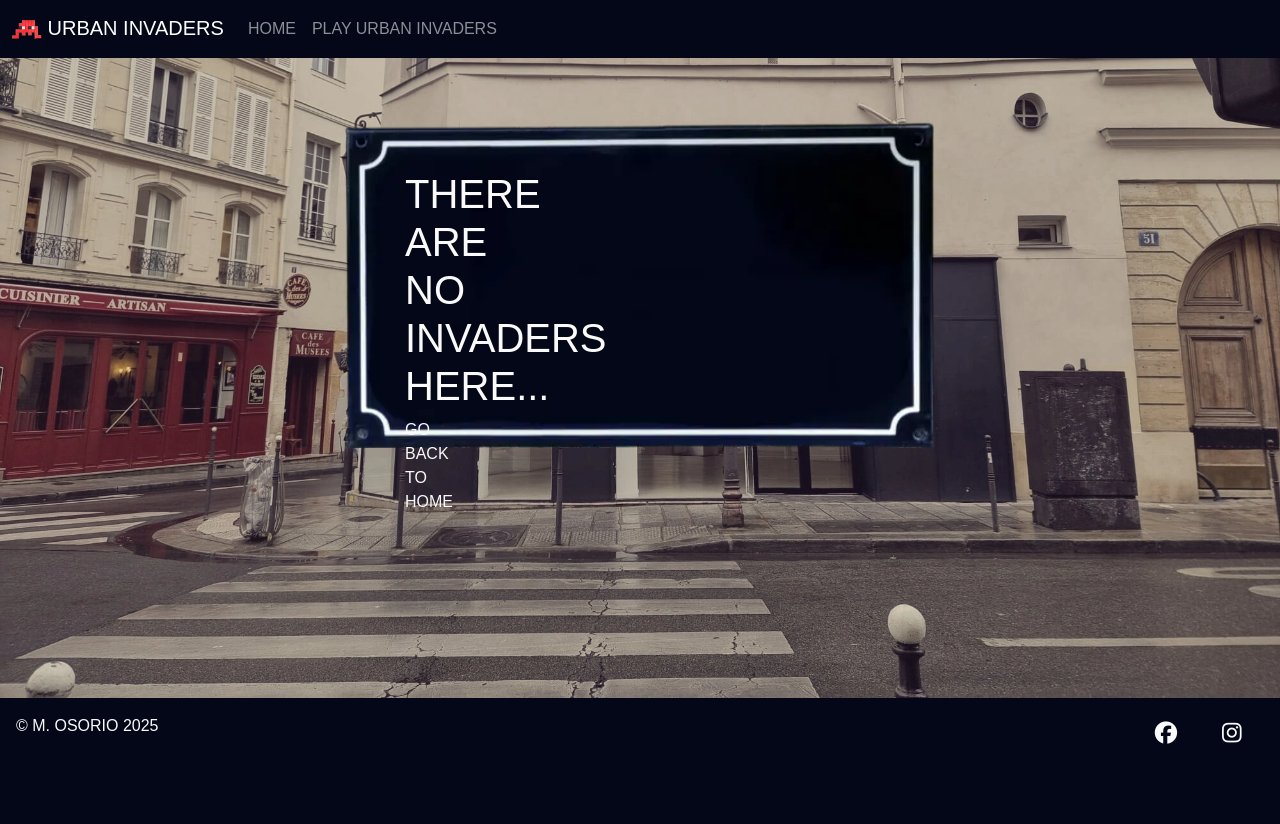
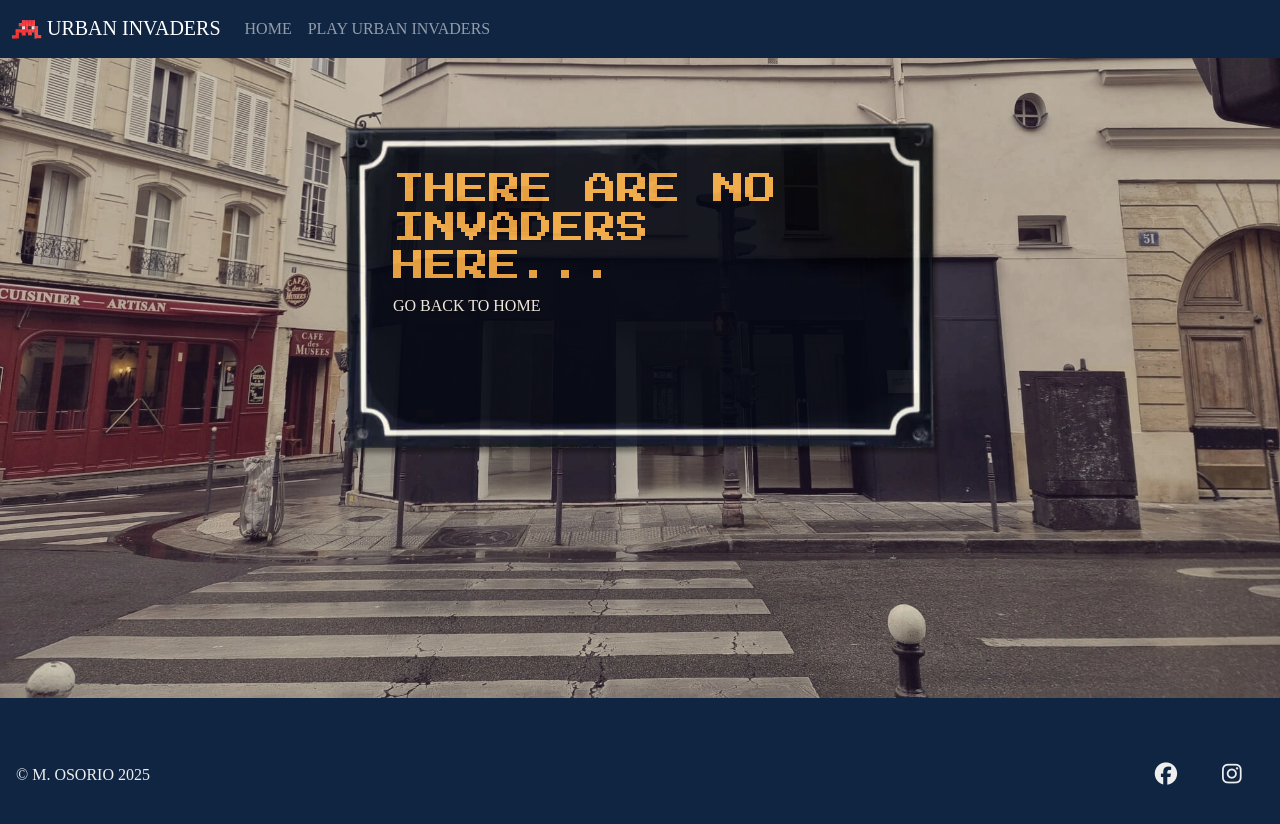
Before and after one commit to osoriomica/invaders, a plain HTML site: page 404.html in a window 1280 px wide. After the commit the page ends 802 px from the top, so only its background shows below. Drawn offline with nearby package versions, Linux system fonts and the light colour scheme; a web font is replaced by a local one.

Commit message:
Fix: edit background image to not bleed over footer area

```diff
--- a/404.html
+++ b/404.html
@@ -43,11 +43,9 @@
     </header>
     <main>
         <div class="container">
-            <div class="row main-text-bg">
-                <div class="col col-md-2 main-text">
-                    <h1>There are no invaders here...</h1>
-                    <a href="index.html" aria-label="link to homepage">Go back to home</a>
-                </div>
+            <div class="main-text">
+                <h1>There are no invaders here...</h1>
+                <a href="index.html" aria-label="link to homepage">Go back to home</a>
             </div>
         </div>
     </main>
--- a/assets/css/style.css
+++ b/assets/css/style.css
@@ -1,14 +1,25 @@
 /* Google Fonts */
-@import url('https://fonts.googleapis.com/css2?family=Jersey+15&display=swap');
+@import url('https://fonts.googleapis.com/css2?family=Jersey+15&family=Press+Start+2P&display=swap');
 
 /* css variables using var() - https://www.w3schools.com/css/css3_variables.asp */
-:root{
---bg-dark: #030717; /* dark blue */
---bg-light:;
---light-text: #fafafa; /*off white*/
---dark-text:;
+:root {
+    --bg-dark: #102542ff;
+    /* dark blue */
+    --bg-light: #FF9F1C;
+    /*yellow*/
+    --light-text: #eeeeee;
+    /*antiflash white*/
+    --dark-text: ;
+    --highlight: #f82d32;
+    /*red*/
 }
 
+/* CSS HEX */
+/* --imperial-red: #f82d32ff;
+--chocolate-cosmos: #540b0eff;
+--orange-peel: #ff9f1cff;
+--oxford-blue: #102542ff;
+--antiflash-white: #eeeeeeff; */
 
 /* Override default styles */
 * {
@@ -36,9 +47,18 @@ header {
 body {
     display: flex;
     flex-direction: column;
-    font-family: "Jersey 15", sans-serif;
+    font-family: 'Jersey 15', serif;
     text-transform: uppercase;
     background-color: var(--bg-dark);
+}
+
+h1,
+h2,
+h3 {
+    color: var(--bg-light);
+    font-family: 'Press Start 2P', serif;
+    /* Calc() function picked from Inspect element values and edited for intended look */
+    font-size: calc(1rem + 1.25vw);
 }
 
 /* Header - styles */
@@ -49,7 +69,7 @@ nav {
     margin-right: auto;
 }
 
-.navbar-toggler{
+.navbar-toggler {
     border: none;
 }
 
@@ -62,26 +82,38 @@ main {
     max-width: 1800px;
     margin-left: auto;
     margin-right: auto;
+    z-index: 2;
 }
+
 /* main - homepage */
 
-.main-text-bg{
-    padding: 2rem;
-    margin: 2rem auto;
+.main-text {
+    padding: 2.4rem 2rem;
+    margin: 1rem auto 0;
     width: 100%;
-    height: 100vh;
+    height: 85vh;
     max-width: 300px;
     /* background image */
-    background-image: url(../media/6x4-road-sign.png);
+    background-image: url(../media/6x4-road-sign.svg);
     background-repeat: no-repeat;
     background-size: contain;
+    filter: sepia(30%) drop-shadow(3px 5px 2px rgb(0 0 0 / 0.4)) opacity(90%);
+    /* filter functions on w3schools: https://www.w3schools.com/cssref/css3_pr_filter.php */
 }
 
+.main-text>p,
+h1,
+a {
+    filter: unset;
+}
+
+
 /* game - styles*/
-#game-controls{
+#game-controls {
     display: flex;
 }
-.btn{
+
+.btn {
     color: var(--light-text);
     padding: 0.2rem;
     align-self: flex-end;
@@ -90,9 +122,9 @@ main {
 /* footer section - styles */
 footer {
     /* fixed to bottom */
+    position: fixed;
     bottom: 0%;
     left: 0%;
-    position: sticky;
     width: 100%;
 }
 
@@ -109,19 +141,19 @@ footer {
     margin-right: auto;
 }
 
-#footer a,
+#footer >a,
 p {
     align-self: center;
-    /* margin: 1.2rem 0; */
+    margin: .5rem 0;
 }
 
-#social{
+#social {
     flex-direction: row;
     display: flex;
     justify-content: center;
     list-style-type: none;
     align-items: baseline;
-    margin: 1.2rem 0;
+    margin: .5rem 0;
 }
 
 #social li {
@@ -169,21 +201,20 @@ p {
 /* Media queries */
 /* large phones or landscape mobile screens (600px and up) */
 @media screen and (min-width: 600px) {
+
+    h1,
+    h2,
+    h3 {
+        font-size: 2rem;
+    }
+
     /* Main - homepage */
-    .main-text-bg{
+    .main-text {
         padding: 3rem;
         margin-top: 4rem;
         max-width: 590px;
-        /* Different background image on larger screens */
+        /* Different background image for larger screens */
         background-image: url(../media/road-sign.webp);
-        /* background-repeat: no-repeat;
-        background-size: contain; */
-
-    }
-    #footer {
-        display: flex;
-        flex-direction: row;
-        justify-content: space-between;
     }
 
     #social {
```
Also changed, not shown: index.html (+1 -3 lines), assets/media/6x4-road-sign.svg (added).
